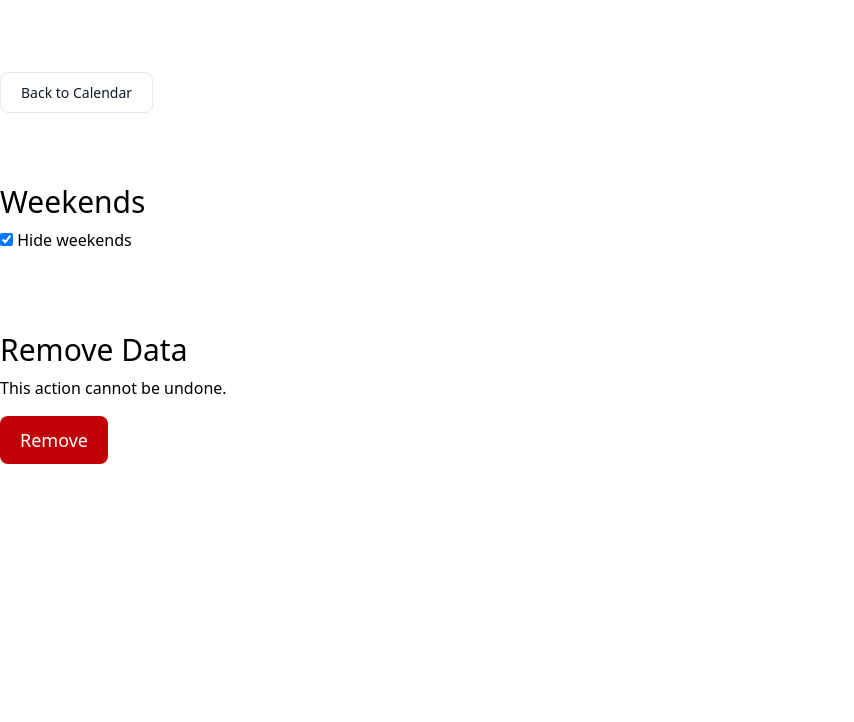
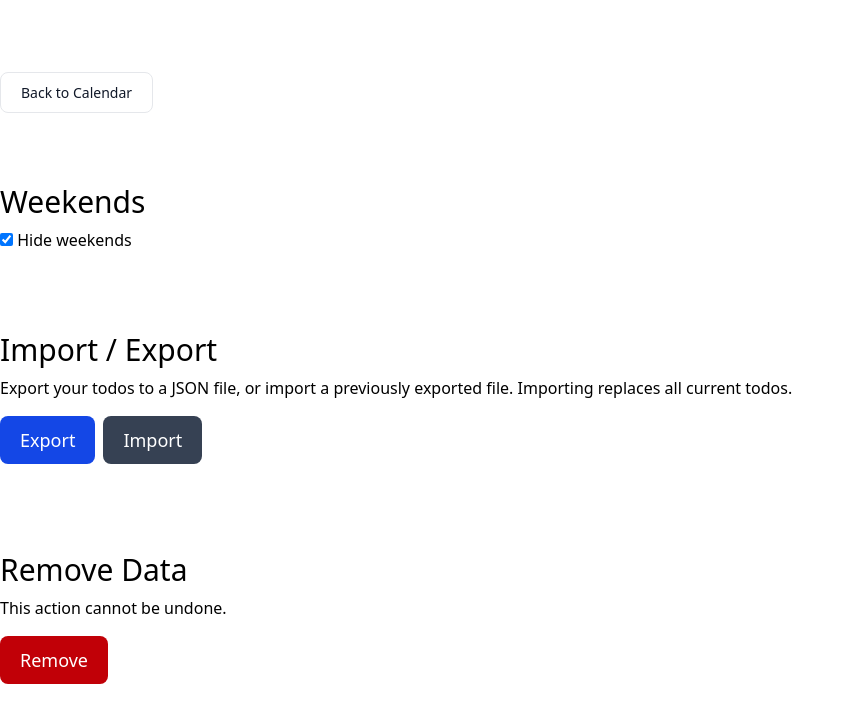
Before and after one commit to Rustynote/DailyTODOs, a SvelteKit app: page /settings in a window 1280 px wide. Shown: the top 722 px of the page, without its empty margins (0-854 px from the left). Built offline with nearby package versions, Linux system fonts and the light colour scheme.

Commit message:
Add todo import/export to settings, with backup validation and confirm-before-replace

```diff
--- a/src/lib/todos.svelte.ts
+++ b/src/lib/todos.svelte.ts
@@ -26,6 +26,26 @@ export type item = {
  * Reactive in-memory list of todo items, initialized from localStorage on startup.
  */
 let items: item[] = $state([]);
+
+/**
+ * Type guard verifying that a value has the shape of a todo item.
+ *
+ * Used to validate data coming from an imported file before trusting it,
+ * since it's arbitrary user-supplied JSON rather than our own storage.
+ *
+ * @param value Value to check.
+ * @returns `true` when `value` has all the fields of an `item` with the expected types.
+ */
+function isItem(value: unknown): value is item {
+    if(typeof value !== 'object' || value === null) return false;
+
+    const candidate = value as Partial<item>;
+
+    return typeof candidate.id === 'string'
+        && typeof candidate.title === 'string'
+        && typeof candidate.date === 'string'
+        && typeof candidate.done === 'boolean';
+}
 
 /**
  * Restore saved todo items from localStorage.
@@ -219,5 +239,34 @@ export const todos = {
         }
 
         persist();
+    },
+
+    /**
+     * Return a snapshot of all todo items, in their current stored order.
+     *
+     * Used to build a portable export of the user's data.
+     *
+     * @returns Array of all todo items.
+     */
+    export: () => items,
+
+    /**
+     * Replace the entire todo list with the given data.
+     *
+     * Used to restore a previously exported backup. `data` is validated
+     * before being accepted; existing todos are discarded entirely on success.
+     *
+     * @param data Parsed JSON to import, expected to be an array of todo items.
+     * @returns `true` when `data` was a valid array of todo items and the import succeeded, `false` otherwise.
+     */
+    import: (data: unknown): boolean => {
+        if(!Array.isArray(data) || !data.every(isItem)) {
+            return false;
+        }
+
+        items = data;
+        persist();
+
+        return true;
     }
 }
--- a/src/routes/settings/+page.svelte
+++ b/src/routes/settings/+page.svelte
@@ -1,5 +1,53 @@
 <script lang="ts">
 	import {settings} from '$lib/settings';
+	import {todos} from '$lib/todos.svelte';
+
+	let importError = $state('');
+
+	/**
+	 * Download all current todos as a JSON file.
+	 */
+	function exportTodos() {
+		const blob = new Blob([JSON.stringify(todos.export(), null, 2)], {type: 'application/json'});
+		const url = URL.createObjectURL(blob);
+
+		const a = document.createElement('a');
+		a.href = url;
+		a.download = 'todos.json';
+		a.click();
+
+		URL.revokeObjectURL(url);
+	}
+
+	/**
+	 * Read the file picked from the import input and replace all todos with
+	 * its contents, after confirming with the user since this discards
+	 * whatever todos are currently stored.
+	 *
+	 * @param e Change event from the file input.
+	 */
+	async function importTodos(e: Event & {currentTarget: HTMLInputElement}) {
+		const file = e.currentTarget.files?.[0];
+		e.currentTarget.value = '';
+
+		if(!file) return;
+
+		importError = '';
+
+		if(!confirm('Importing will replace all current todos. This cannot be undone. Continue?')) {
+			return;
+		}
+
+		try {
+			const data = JSON.parse(await file.text());
+
+			if(!todos.import(data)) {
+				importError = "That file doesn't look like a valid todos export.";
+			}
+		} catch {
+			importError = 'Could not read that file as JSON.';
+		}
+	}
 </script>
 
 <style>
@@ -19,6 +67,20 @@
 	<h2 class="mt-20 mb-2 text-3xl">Weekends</h2>
 	<label><input type="checkbox" bind:checked={$settings.hideWeekend}> Hide weekends</label>
 
+	<h2 class="mt-20 mb-2 text-3xl">Import / Export</h2>
+	<p class="mb-4">Export your todos to a JSON file, or import a previously exported file. Importing replaces all current todos.</p>
+	<div class="flex items-center flex-wrap">
+		<button type="button" onclick={exportTodos} class="cursor-pointer focus:outline-none text-white bg-blue-700 hover:bg-blue-800 focus:ring-4 focus:ring-blue-300 font-medium rounded-lg text-lg px-5 py-2.5 me-2 mb-2 dark:bg-blue-600 dark:hover:bg-blue-700 dark:focus:ring-blue-900">Export</button>
+
+		<label class="cursor-pointer focus:outline-none text-white bg-gray-700 hover:bg-gray-800 focus:ring-4 focus:ring-gray-300 font-medium rounded-lg text-lg px-5 py-2.5 me-2 mb-2 dark:bg-gray-600 dark:hover:bg-gray-700 dark:focus:ring-gray-900">
+			Import
+			<input type="file" accept="application/json" class="hidden" onchange={importTodos}>
+		</label>
+	</div>
+	{#if importError}
+		<p class="mb-4 text-red-600 dark:text-red-400">{importError}</p>
+	{/if}
+
 	<h2 class="mt-20 mb-2 text-3xl">Remove Data</h2>
 	<p class="mb-4">This action cannot be undone.</p>
 	<button type="button" onclick={() => {localStorage.clear()}} class="cursor-pointer focus:outline-none text-white bg-red-700 hover:bg-red-800 focus:ring-4 focus:ring-red-300 font-medium rounded-lg text-lg px-5 py-2.5 me-2 mb-2 dark:bg-red-600 dark:hover:bg-red-700 dark:focus:ring-red-900">Remove</button>
```
